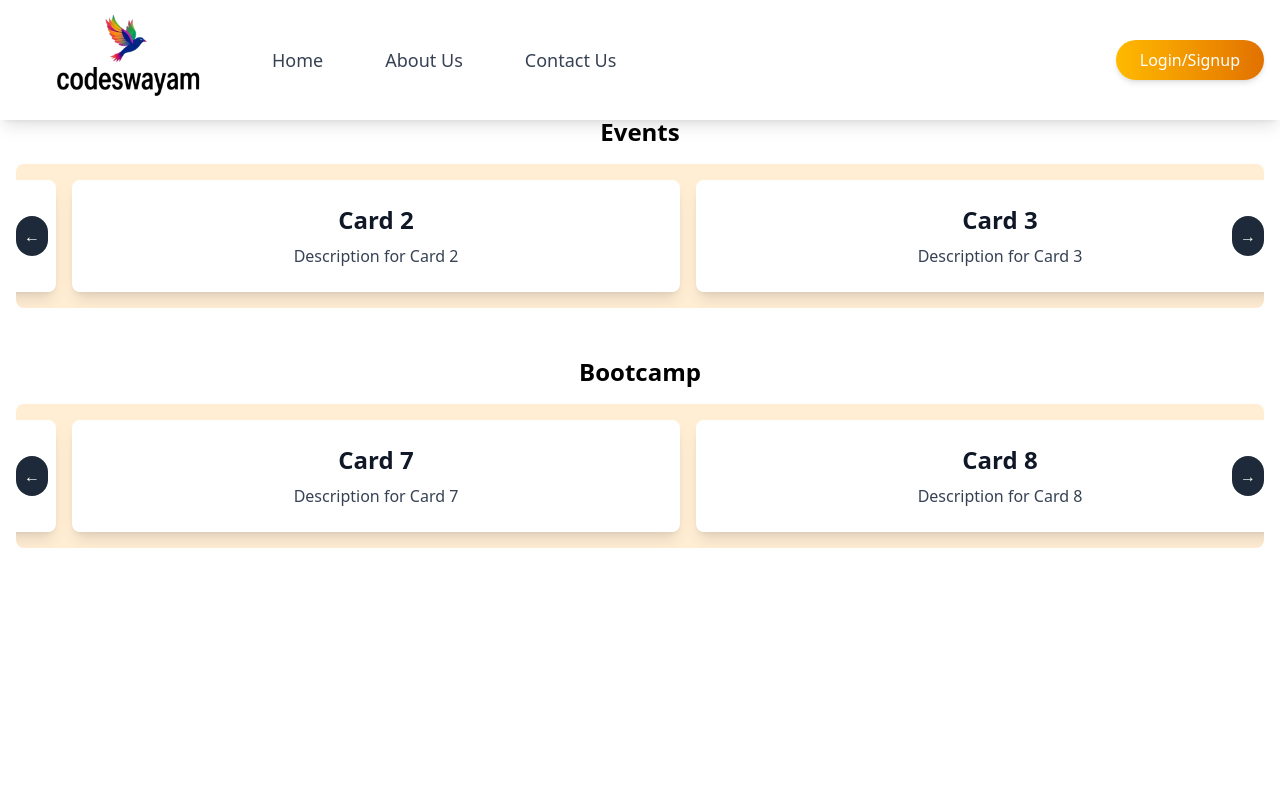
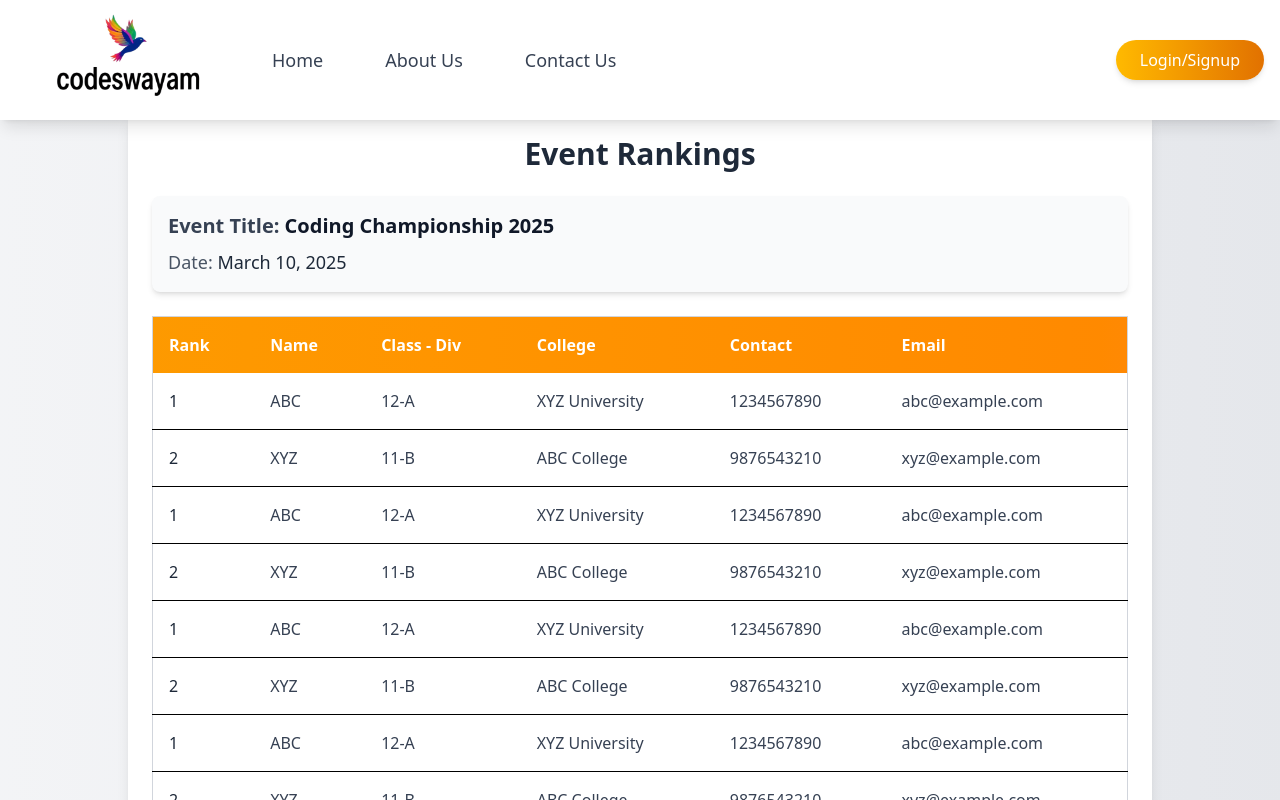
Before and after one commit to ShivprasadP/code_swayam_frontend, a React (Vite) app: page / in a window 1280 px wide. Shown: the top 800 px of the page. Built offline with nearby package versions, Linux system fonts and the light colour scheme.

Commit message:
Ranking Table UI with the help of JSON File fetching data from database is remaining

```diff
--- a/package.json
+++ b/package.json
@@ -15,6 +15,7 @@
     "react": "^18.3.1",
     "react-dom": "^18.3.1",
     "react-icons": "^5.4.0",
+    "react-router-dom": "^7.1.5",
     "tailwindcss": "^4.0.3"
   },
   "devDependencies": {
@@ -27,6 +28,6 @@
     "eslint-plugin-react-hooks": "^5.0.0",
     "eslint-plugin-react-refresh": "^0.4.16",
     "globals": "^15.14.0",
-    "vite": "^6.0.5"
+    "vite": "^6.0.11"
   }
 }
--- a/src/App.jsx
+++ b/src/App.jsx
@@ -2,15 +2,21 @@ import 'react';
 import Header from "./component/Header"
 //import Contactus from "./component/contactus"
 // import Aboutus from "./component/aboutus"
-import Home from './component/home';
+// import Home from './component/home';
 // import Footer from "./component/footer"
+// import Practice from "./component/Practice/Practice"
+// import EventRouting from "./component/Events/EventRouting"
+import Ranking from "./component/Ranking/Ranking"
+import ranks from './component/Ranking/ranks';
 const App = () => {
 	return (
 		<div className='bg-white'>
 			<Header />
-			<Home />
-      		{/* <Aboutus />
-			<Footer/> */}
+			{/* <Home />
+      		<Aboutus />
+			<Footer/>  */}
+			<Ranking events={ranks} />
+			{/* <Practice/> */}
 		</div>
 	)
 }
--- a/src/component/Events/EventRouting.jsx
+++ b/src/component/Events/EventRouting.jsx
@@ -1,4 +1,4 @@
-import React from "react";
+import "react";
 import { BrowserRouter as Router, Routes, Route } from "react-router-dom";
 import EventTable from "./EventTable";
 import EventDetails from "./EventDetails";
--- /dev/null
+++ b/src/component/Ranking/Ranking.jsx
@@ -0,0 +1,55 @@
+import "react";
+import ranks from "./ranks";
+
+const Ranking = () => {
+
+  return (
+    <div className="p-8 bg-gradient-to-r from-gray-100 to-gray-200 min-h-screen mt-20">
+      <div className="max-w-5xl mx-auto bg-white shadow-lg rounded-lg p-6">
+        <h2 className="text-3xl font-extrabold text-center text-gray-800 mb-6">Event Rankings</h2>
+
+        <div className="bg-gray-50 p-4 rounded-lg shadow-md mb-6">
+          <p className="text-xl font-semibold text-gray-700">Event Title: <span className="text-gray-900">Coding Championship 2025</span></p>
+          <p className="text-lg font-medium text-gray-600 mt-2">Date: <span className="text-gray-800">March 10, 2025</span></p>
+        </div>
+
+        <div className="overflow-x-auto">
+          <table className="w-full border border-gray-300 bg-white shadow-lg rounded-lg">
+            <thead>
+              <tr className="bg-gradient-to-r from-amber-500 to-orange-400 text-white">
+                <th className="p-4 text-left">Rank</th>
+                <th className="p-4 text-left">Name</th>
+                <th className="p-4 text-left">Class - Div</th>
+                <th className="p-4 text-left">College</th>
+                <th className="p-4 text-left">Contact</th>
+                <th className="p-4 text-left">Email</th>
+              </tr>
+            </thead>
+            <tbody>
+              {ranks.length > 0 ? (
+                ranks.map((rank, index) => (
+                  <tr key={index} className="border-b hover:bg-gray-50 transition duration-200">
+                    <td className="p-4 text-gray-800 font-medium">{rank.rank}</td>
+                    <td className="p-4 text-gray-700">{rank.name}</td>
+                    <td className="p-4 text-gray-700">{rank.classDiv}</td>
+                    <td className="p-4 text-gray-700">{rank.college}</td>
+                    <td className="p-4 text-gray-700">{rank.contact}</td>
+                    <td className="p-4 text-gray-700">{rank.email}</td>
+                  </tr>
+                ))
+              ) : (
+                <tr>
+                  <td colSpan="6" className="p-4 text-center text-gray-500">
+                    Ranking Not Done Yet!!!!
+                  </td>
+                </tr>
+              )}
+            </tbody>
+          </table>
+        </div>
+      </div>
+    </div>
+  );
+};
+
+export default Ranking;
--- /dev/null
+++ b/src/component/Ranking/ranks.js
@@ -0,0 +1,115 @@
+const ranks =[
+    {
+      "rank": 1,
+      "name": "ABC",
+      "classDiv": "12-A",
+      "college": "XYZ University",
+      "contact": "1234567890",
+      "email": "abc@example.com"
+    },
+    {
+      "rank": 2,
+      "name": "XYZ",
+      "classDiv": "11-B",
+      "college": "ABC College",
+      "contact": "9876543210",
+      "email": "xyz@example.com"
+    },
+    {
+        "rank": 1,
+        "name": "ABC",
+        "classDiv": "12-A",
+        "college": "XYZ University",
+        "contact": "1234567890",
+        "email": "abc@example.com"
+      },
+      {
+        "rank": 2,
+        "name": "XYZ",
+        "classDiv": "11-B",
+        "college": "ABC College",
+        "contact": "9876543210",
+        "email": "xyz@example.com"
+      },
+      {
+        "rank": 1,
+        "name": "ABC",
+        "classDiv": "12-A",
+        "college": "XYZ University",
+        "contact": "1234567890",
+        "email": "abc@example.com"
+      },
+      {
+        "rank": 2,
+        "name": "XYZ",
+        "classDiv": "11-B",
+        "college": "ABC College",
+        "contact": "9876543210",
+        "email": "xyz@example.com"
+      },
+      {
+        "rank": 1,
+        "name": "ABC",
+        "classDiv": "12-A",
+        "college": "XYZ University",
+        "contact": "1234567890",
+        "email": "abc@example.com"
+      },
+      {
+        "rank": 2,
+        "name": "XYZ",
+        "classDiv": "11-B",
+        "college": "ABC College",
+        "contact": "9876543210",
+        "email": "xyz@example.com"
+      },
+      {
+        "rank": 1,
+        "name": "ABC",
+        "classDiv": "12-A",
+        "college": "XYZ University",
+        "contact": "1234567890",
+        "email": "abc@example.com"
+      },
+      {
+        "rank": 2,
+        "name": "XYZ",
+        "classDiv": "11-B",
+        "college": "ABC College",
+        "contact": "9876543210",
+        "email": "xyz@example.com"
+      },
+      {
+        "rank": 1,
+        "name": "ABC",
+        "classDiv": "12-A",
+        "college": "XYZ University",
+        "contact": "1234567890",
+        "email": "abc@example.com"
+      },
+      {
+        "rank": 2,
+        "name": "XYZ",
+        "classDiv": "11-B",
+        "college": "ABC College",
+        "contact": "9876543210",
+        "email": "xyz@example.com"
+      },
+      {
+        "rank": 1,
+        "name": "ABC",
+        "classDiv": "12-A",
+        "college": "XYZ University",
+        "contact": "1234567890",
+        "email": "abc@example.com"
+      },
+      {
+        "rank": 2,
+        "name": "XYZ",
+        "classDiv": "11-B",
+        "college": "ABC College",
+        "contact": "9876543210",
+        "email": "xyz@example.com"
+      }
+  ]
+  export default ranks;
```
Also changed, not shown: src/component/Events/EventTable.jsx (+6 -1 lines), 1 other file (tests, documents, lock files or other folders).
